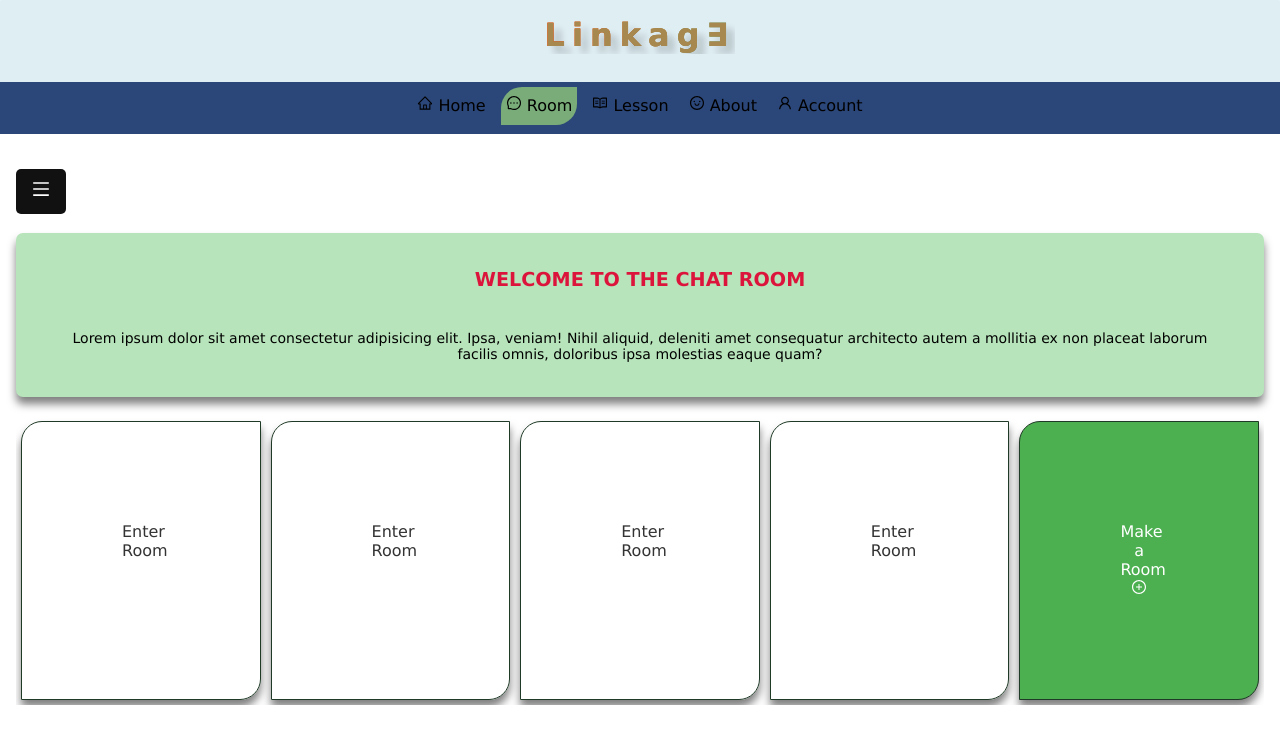
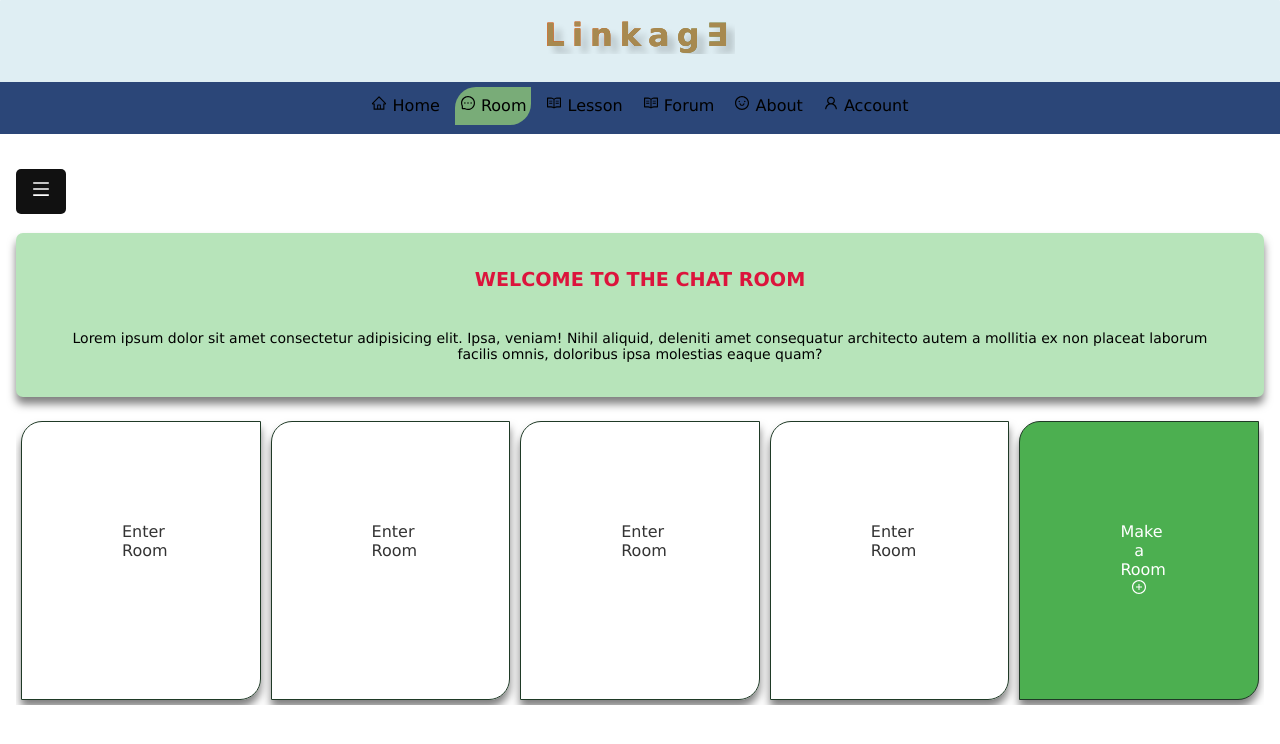
Before and after one commit to paopi27/linkage, a React (Vite) app: page /room in a window 1280 px wide. Shown: the top 744 px of the page. Built offline with nearby package versions, Linux system fonts and the light colour scheme.

Commit message:
Add Forum Page

```diff
--- a/src/App.jsx
+++ b/src/App.jsx
@@ -24,17 +24,18 @@ function App() {
 
     <>
 
-    <Header/>
+      <Header />
 
       {/*} <Navigation /> */}
 
       <Routes>
 
         <Route path="/" element={<Home />} />
-          <Route path="/about" element={<About/>} />
+        <Route path="/about" element={<About />} />
         <Route path="/account" element={<Account />} />
         <Route path="/room" element={<Room />} />
         <Route path="/lesson" element={<Lesson />} />
+        <Route path="/forum" element={<Lesson />} />
         <Route path="/roomsection" element={<RoomSection />} />
 
 
@@ -42,7 +43,7 @@ function App() {
 
 
 
-          <Route path="*" element={<Home/>} />
+        <Route path="*" element={<Home />} />
       </Routes>
 
 
--- a/src/components/Navigation/Navigation.jsx
+++ b/src/components/Navigation/Navigation.jsx
@@ -28,6 +28,9 @@ function Navigation() {
           <NavLink to={'/lesson'} className={location.pathname === '/lesson' ? 'active' : ''}>
             <AiOutlineRead /> Lesson
           </NavLink>
+          <NavLink to={'/forum'} className={location.pathname === '/forum' ? 'active' : ''}>
+            <AiOutlineRead /> Forum
+          </NavLink>
           <NavLink to={'/about'} className={location.pathname === '/about' ? 'active' : ''}>
             <AiOutlineSmile /> About
           </NavLink>
```
Also changed, not shown: src/pages/Forum/index.jsx (added). Lines whose indentation alone changed are shown as unchanged.
